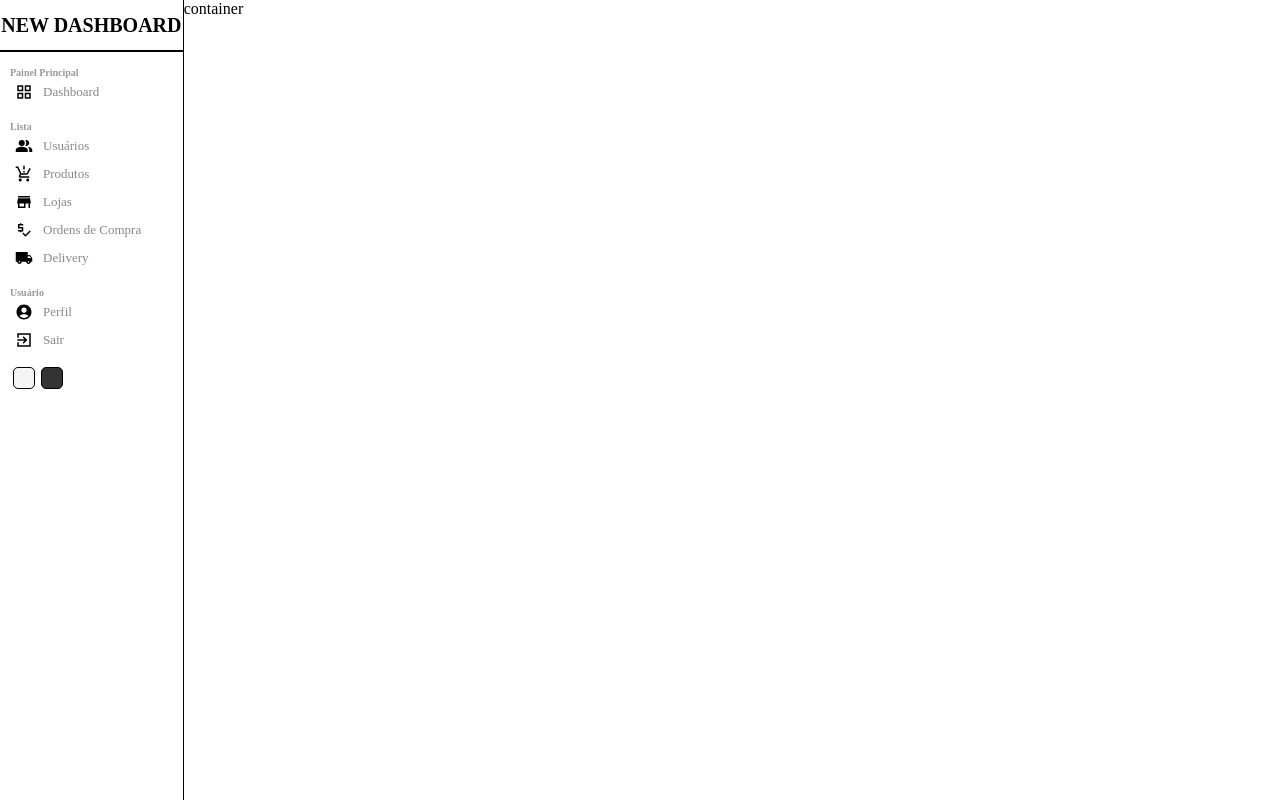
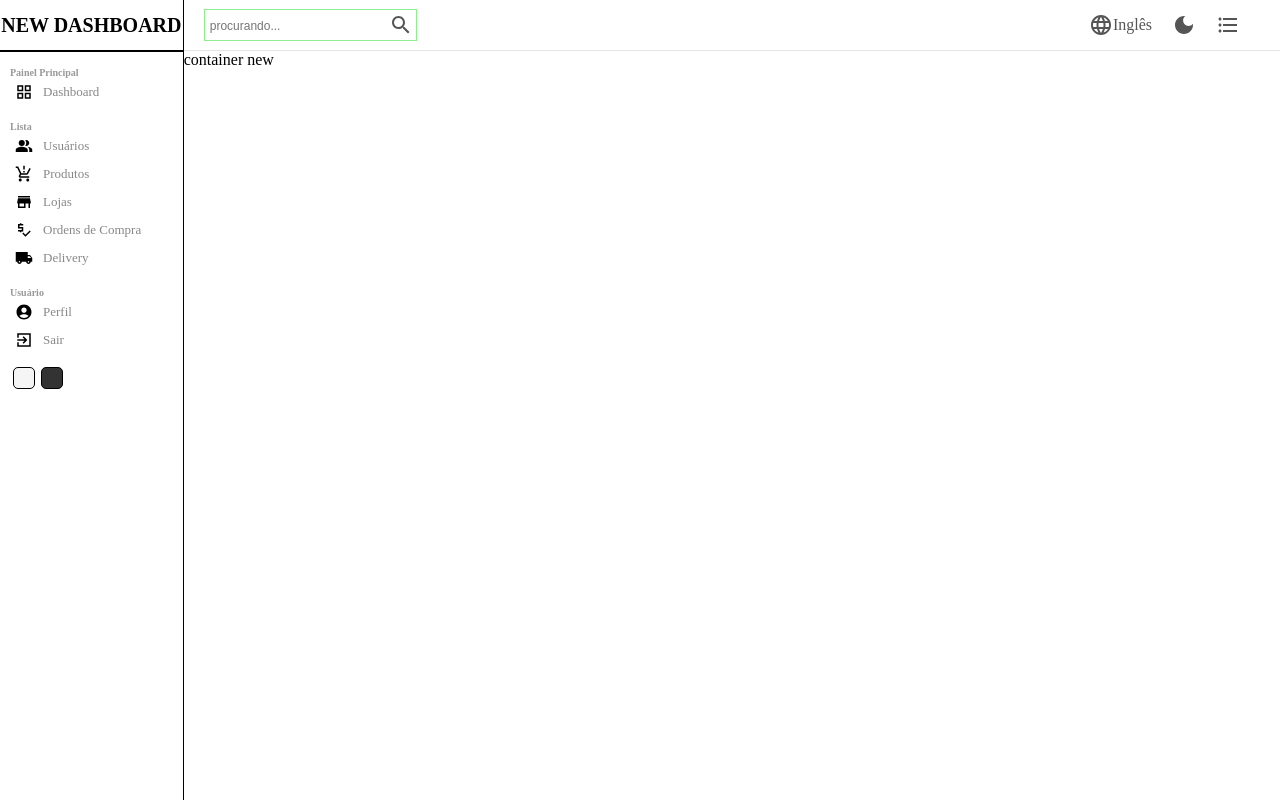
Before and after one commit to victor2706/Projeto-Final-frontend, a React (Create React App) app: page / in a window 1280 px wide. Built offline with nearby package versions, Linux system fonts and the light colour scheme.

Commit message:
Menutopo

```diff
--- a/src/components/Menunotopo/Menutopo.jsx
+++ b/src/components/Menunotopo/Menutopo.jsx
@@ -1,8 +1,31 @@
 import "./menutopo.scss"
+import SearchSharpIcon from '@mui/icons-material/SearchSharp';
+import LanguageSharpIcon from '@mui/icons-material/LanguageSharp';
+import DarkModeSharpIcon from '@mui/icons-material/DarkModeSharp';
+import FormatListBulletedSharpIcon from '@mui/icons-material/FormatListBulletedSharp';
 
-const menutopo = () => {
+const Menutopo = () => {
   return (
-    <div className='menutopo'>MenuLat</div>
+    <div className='menutopo'>
+      <div className="wrapper">
+        <div className="procurar">
+          <input type="text" placeholder="procurando..."/>
+          <SearchSharpIcon/>
+        </div>
+        <div className="items">
+          <div className="item">
+            <LanguageSharpIcon className="icon"/>
+            Inglês
+          </div>
+          <div className="item">
+            <DarkModeSharpIcon className="icon"/>
+          </div>
+          <div className="item">
+            <FormatListBulletedSharpIcon className="icon"/>
+          </div>
+        </div>
+      </div>
+    </div>
   )
 }
 
--- a/src/components/Menunotopo/menutopo.scss
+++ b/src/components/Menunotopo/menutopo.scss
@@ -0,0 +1,49 @@
+.menutopo{
+    height: 50px;
+    border-bottom: 0.5px solid rgb(231, 228, 228);
+    display: flex;
+    align-items: center;
+    font-style: 14px;
+    color: #555;
+
+    .wrapper{
+        width: 100%;
+        padding: 20px;
+        display: flex;
+        align-items: center;
+        justify-content: space-between;
+
+        .procurar{
+            display: flex;
+            align-items: center;
+            border: 0.5px solid lightgreen;
+            padding: 3px;
+
+            input{
+                border: none;
+                outline: none;
+                background: transparent;
+
+                &::placeholder{
+                    font-size: 12px;
+                }
+            }
+
+        }
+        .items{
+            display: flex;
+            align-items: center;
+
+            .item{
+                display: flex;
+                align-items: center;
+                margin-right: 20px;
+
+                icon{
+                    font-style: 20px;
+                }
+            }
+        }
+
+    }
+}
--- a/src/pages/PaginaInicial/Paginainicial.jsx
+++ b/src/pages/PaginaInicial/Paginainicial.jsx
@@ -1,11 +1,15 @@
 import "./Paginainicial.scss"
 import Menulat from "../../components/MenuLateral/Menulat";
+import Menutopo from "../../components/Menunotopo/Menutopo";
 
 const Paginainicial = () => {
   return (
     <div className="paginainicial">
         <Menulat />
-        <div className="paginainicialContainer">container</div>
+        <div className="paginainicialContainer">
+          <Menutopo />
+          container new
+        </div>
     </div>
   )
 }
```
